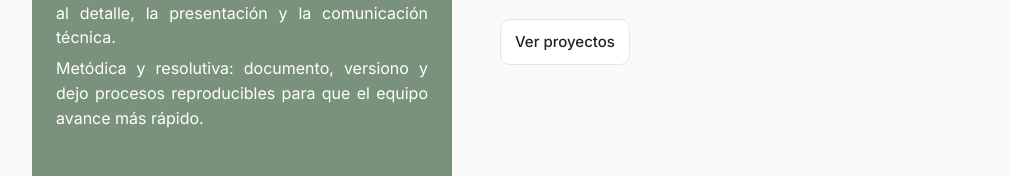
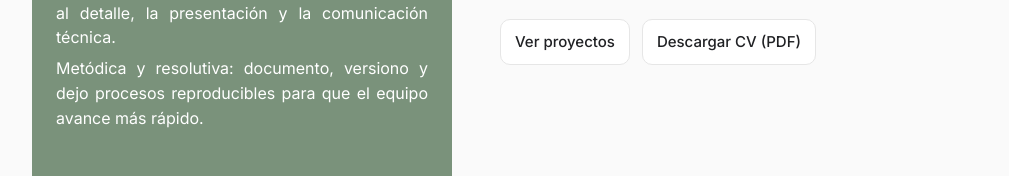
Before and after one commit to pasmussenv/pasmussenv.github.io, a plain HTML site: page index.html in a window 1280 px wide. Shown: the part 443-619 px from the top of the page, without its empty margins (92-1101 px from the left). Drawn offline with Linux system fonts and the light colour scheme.

Commit message:
añado cv para descargar

```diff
--- a/index.html
+++ b/index.html
@@ -44,6 +44,7 @@
         <p class="hero-subtitle">Infraestructura, automatización, CI/CD, documentación y scripts</p>
         <div class="hero-cta">
           <a class="btn" href="#proyectos">Ver proyectos</a>
+          <a class="btn btn-secondary" href="./CV-ASIR-PaulaAsmussenVargas.pdf" download="CV - Paula Asmussen Vargas.pdf">Descargar CV (PDF)</a>
         </div>
       </section>
     </div>
--- a/style.css
+++ b/style.css
@@ -16,6 +16,7 @@ a:hover{text-decoration:underline}
   font-size:32px;
   font-weight:400;
   color:var(--accent);
+
 }
 .lead{color:var(--muted)}
 
```
Also changed, not shown: 1 other file.
